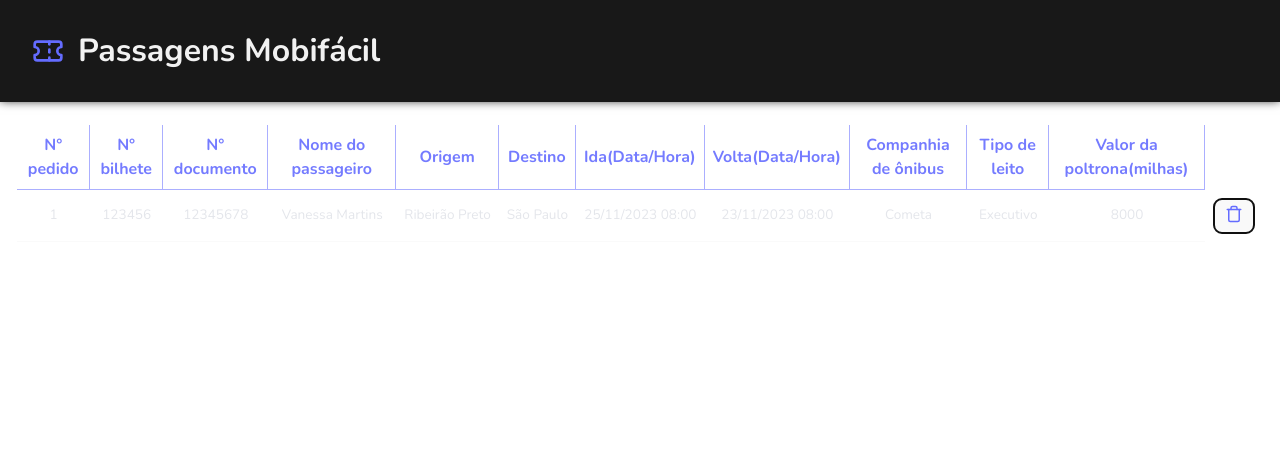
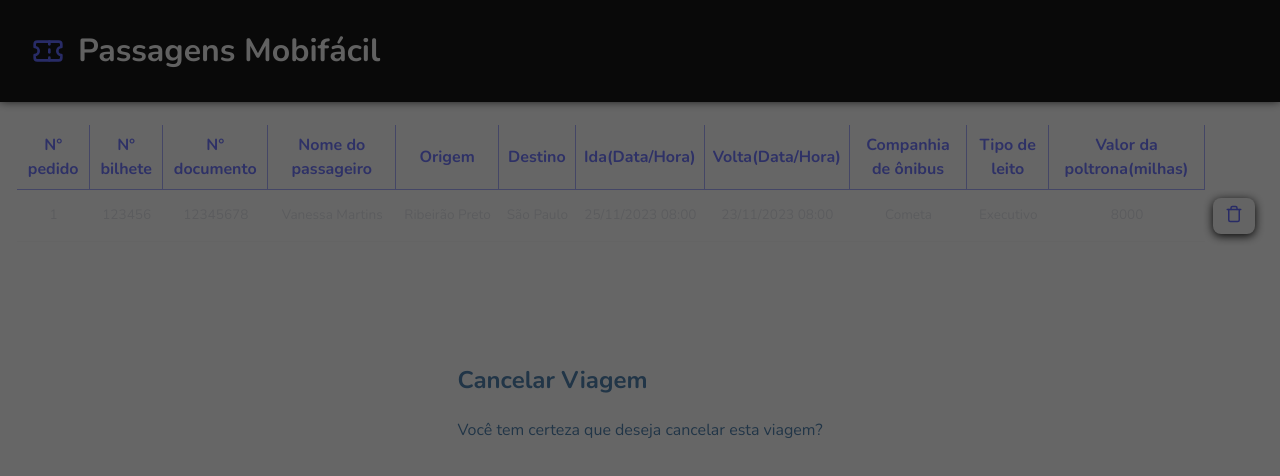
Before and after one commit to vanymartins2/passagens-mobifacil, a React (Vite) app: page / in a window 1280 px wide. Both pictures are taken after a click on the button 1233 px from the left and 216 px from the top of the page. Shown: the top 476 px of the page. Built offline with nearby package versions, Linux system fonts and the light colour scheme; the HTML template or start-up script is replaced by a standard one.

Commit message:
added: modal component

```diff
--- a/package.json
+++ b/package.json
@@ -11,6 +11,7 @@
     "server": "json-server --watch db.json"
   },
   "dependencies": {
+    "@radix-ui/react-alert-dialog": "^1.0.5",
     "axios": "^1.5.1",
     "json-server": "^0.17.4",
     "lucide-react": "^0.284.0",
--- a/src/App.tsx
+++ b/src/App.tsx
@@ -1,14 +1,22 @@
+import './styles/index.css'
+
+import * as AlertDialog from '@radix-ui/react-alert-dialog'
+
 import { Header } from './components/Header'
 import { List } from './components/List'
-import './styles/index.css'
+import { Modal } from './components/Modal'
 
 export default function App() {
   return (
     <>
       <Header />
-      <main style={styles.container}>
-        <List />
-      </main>
+      <AlertDialog.Root>
+        <main style={styles.container}>
+          <List />
+        </main>
+
+        <Modal />
+      </AlertDialog.Root>
     </>
   )
 }
--- a/src/components/ListItem.tsx
+++ b/src/components/ListItem.tsx
@@ -1,4 +1,5 @@
 import { Trash } from 'lucide-react'
+import * as AlertDialog from '@radix-ui/react-alert-dialog'
 
 export interface ListItemProps {
   orderId: string
@@ -31,9 +32,11 @@ export function ListItem(props: ListItemProps) {
         <td style={styles.content}>{props.seatCostMiles}</td>
 
         <td>
-          <button>
-            <Trash size={18} color="#646cff" />
-          </button>
+          <AlertDialog.Trigger asChild>
+            <button>
+              <Trash size={18} color="#646cff" />
+            </button>
+          </AlertDialog.Trigger>
         </td>
       </tr>
     </>
--- /dev/null
+++ b/src/components/Modal.tsx
@@ -0,0 +1,29 @@
+import * as AlertDialog from '@radix-ui/react-alert-dialog'
+
+export function Modal() {
+  return (
+    <AlertDialog.Portal>
+      <AlertDialog.Overlay
+        style={{
+          position: 'fixed',
+          backgroundColor: '#000',
+          opacity: 0.6,
+          inset: 0,
+        }}
+      />
+      <AlertDialog.Content
+        style={{
+          position: 'fixed',
+          top: '50%',
+          left: '50%',
+          transform: 'translateX(-50%) translateY(-50%)',
+        }}
+      >
+        <AlertDialog.Title>Cancelar Viagem</AlertDialog.Title>
+        <AlertDialog.Description>
+          Você tem certeza que deseja cancelar esta viagem?
+        </AlertDialog.Description>
+      </AlertDialog.Content>
+    </AlertDialog.Portal>
+  )
+}
--- a/src/styles/index.css
+++ b/src/styles/index.css
@@ -51,13 +51,14 @@ button {
   background-color: #222222;
   cursor: pointer;
   transition: border-color 0.25s;
+  outline: none;
 }
 button:hover {
   border-color: #646cff;
 }
 button:focus,
 button:focus-visible {
-  outline: 4px auto -webkit-focus-ring-color;
+  box-shadow: 0 2px 10px #121212;
 }
 
 #danger {
```
Also changed, not shown: 1 other file (tests, documents, lock files or other folders).
